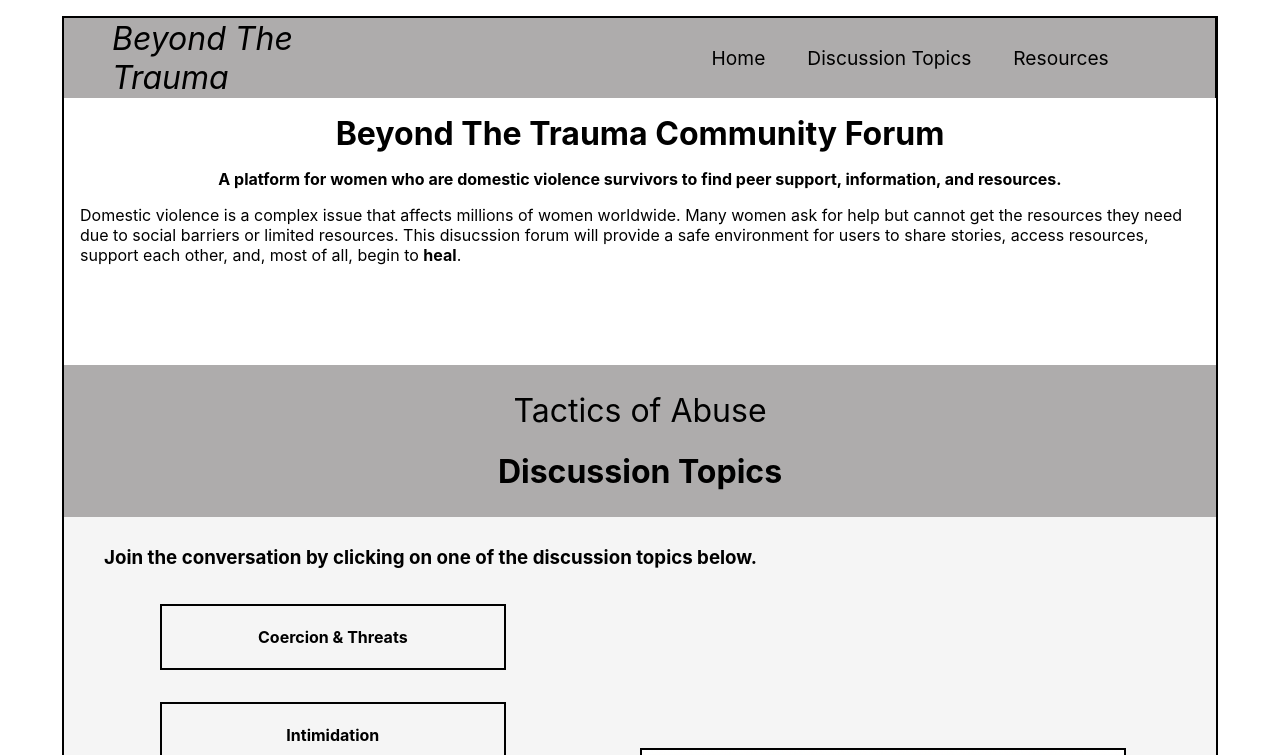
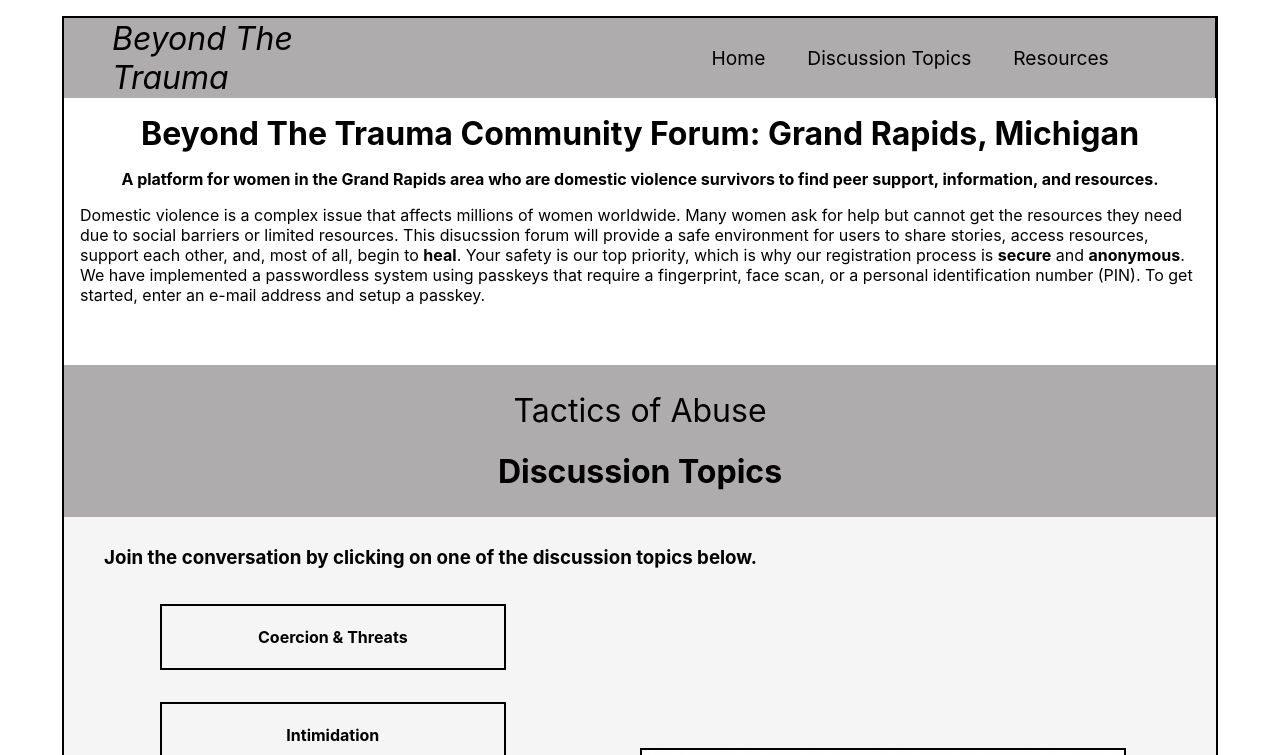
Before and after one commit to jengerred/Beyond-the-Trauma-Community-Forum, a React (Create React App) app: page / in a window 1280 px wide. Shown: the top 755 px of the page. Built offline with nearby package versions, Linux system fonts and the light colour scheme.

Commit message:
Update HomePage.js

```diff
--- a/src/pages/HomePage.js
+++ b/src/pages/HomePage.js
@@ -5,11 +5,12 @@ import ResourcesPage from './ResourcesPage';
 function HomePage() {
   return (
     <>
-    <h1 style={{margin: "1rem", textAlign: "center"}}>Beyond The Trauma Community Forum</h1>
-    <h4 style={{margin: "1rem", textAlign: "center"}}> A platform for women who are domestic violence survivors to find peer support, information, and resources.</h4>
+    <h1 style={{margin: "1rem", textAlign: "center"}}>Beyond The Trauma Community Forum: Grand Rapids, Michigan</h1>
+    <h4 style={{margin: "1rem", textAlign: "center"}}> A platform for women in the Grand Rapids area who are domestic violence survivors to find peer support, information, and resources.</h4>
     <div style={{height: "10rem"}}>
       <p style={{margin: "1rem"}}>
         Domestic violence is a complex issue that affects millions of women worldwide. Many women ask for help but cannot get the resources they need due to social barriers or limited resources. This disucssion forum will provide a safe environment for users to share stories, access resources, support each other, and, most of all, begin to <b>heal</b>.
+        Your safety is our top priority, which is why our registration process is <b>secure</b> and <b>anonymous</b>. We have implemented a passwordless system using passkeys that require a fingerprint, face scan, or a personal identification number (PIN). To get started, enter an e-mail address and setup a passkey.
       </p>
     </div>
 
```
